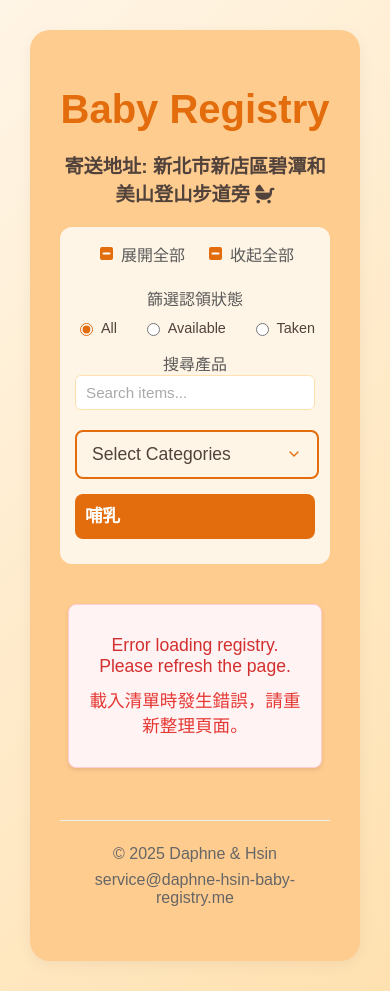
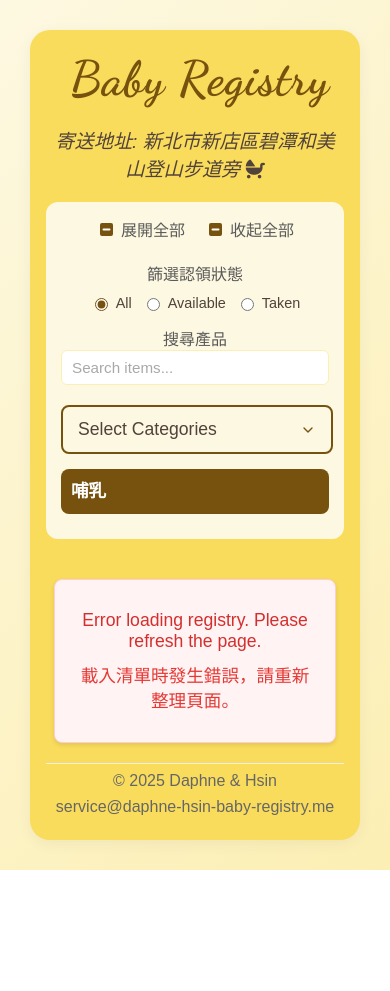
Before and after one commit to shanshanc/baby-registry, a website with bundled scripts: page public/index.html in a window 390 px wide. After the commit the page ends 870 px from the top, so only its background shows below. Built offline with nearby package versions, Linux system fonts and the light colour scheme; files whose address does not match are found by name.

Commit message:
css variables for major colors

```diff
--- a/public/index.html
+++ b/public/index.html
@@ -7,12 +7,13 @@
     <link rel="icon" href="img/heart.png">
     <link rel="stylesheet" href="styles.css">
     <link rel="stylesheet" href="https://cdnjs.cloudflare.com/ajax/libs/font-awesome/6.0.0-beta3/css/all.min.css">
+    <link rel="stylesheet" href="https://fonts.googleapis.com/css2?family=Dancing+Script:wght@700&display=swap">
     <script src="js/constants.js" type="module"></script>
     <script src="js/scripts.js" type="module" defer></script>
 </head>
 <body>
     <div class="container">
-        <h1>Baby Registry</h1>
+      <h1 class="title">Baby Registry</h1>
       <h3 class="address">寄送地址: 新北市新店區碧潭和美山登山步道旁 <i class="fa-solid fa-baby-carriage"></i></h3>
       <div class="registry-wrapper">
         <div class="sidebar">
--- a/public/styles.css
+++ b/public/styles.css
@@ -1,29 +1,52 @@
+:root {
+  /* Orange based theme */
+  /*
+  --primary-color: #E36C0C;
+  --secondary-color: #51423B;
+  --bg-light: #FFF5E6;
+  --bg-medium: #FFE1B0;
+  --bg-container: #FFCC8F;
+  --text-color: #5A5A5A;
+  */
+
+  /* Yellow based theme */
+  --primary-color: #76520e;
+  --secondary-color: #51423B;
+  --bg-light: #fdf8e1;
+  --bg-medium: #fcefb4;
+  --bg-container: #f9dc5c;
+  --text-color: #5A5A5A;
+}
+
 body {
   font-family: 'Poppins', Arial, sans-serif;
-  background: linear-gradient(135deg, #FFF5E6 0%, #FFE1B0 100%);
+  background: linear-gradient(135deg, var(--bg-light) 0%, var(--bg-medium) 100%);
   margin: 0;
   padding: 30px;
-  color: #5A5A5A;
+  color: var(--text-color);
 }
 .container {
   max-width: 1200px;
   margin: 0 auto;
-  background: #FFCC8F;
-  padding: 30px;
+  background: var(--bg-container);
+  padding: 16px;
   border-radius: 20px;
   box-shadow: 0 4px 15px rgba(0, 0, 0, 0.05);
 }
-h1 {
+.title {
   text-align: center;
-  color: #E36C0C;
-  font-size: 2.5em;
-  margin-bottom: 10px;
+  color: var(--primary-color);
+  font-size: 5em;
+  margin: 4px 0 0 10px;
+  font-family: 'Dancing Script', cursive;
+  letter-spacing: 1px;
 }
 .address {
   text-align: center;
   font-size: 1.2em;
-  font-weight: 600;
-  color: #51423B;
+  font-weight: 500;
+  font-style: italic;
+  color: var(--secondary-color);
   margin-bottom: 20px;
 }
 .registry-wrapper {
@@ -33,7 +56,7 @@ h1 {
 
 .sidebar {
   width: 250px;
-  background: #FFF5E6;
+  background: var(--bg-light);
   padding: 15px;
   border-radius: 12px;
 }
@@ -50,16 +73,16 @@ h1 {
   cursor: pointer;
 }
 .controls input[type="checkbox"] {
-  accent-color: #E36C0C;
+  accent-color: var(--primary-color);
   margin-right: 8px;
 }
 
 .categories .category h2 {
-  color: #51423B;
+  color: var(--secondary-color);
   cursor: pointer;
   margin: 10px 0;
   padding: 10px;
-  background: #FFE1B0;
+  background: var(--bg-medium);
   border-radius: 8px;
   transition: all 0.3s ease;
   font-size: 1.1em;
@@ -69,7 +92,7 @@ h1 {
   text-overflow: ellipsis;
 }
 .categories .category h2:hover, .categories .category h2.active {
-  background: #E36C0C;
+  background: var(--primary-color);
   color: white;
 }
 
@@ -112,7 +135,7 @@ h1 {
 }
 .product-name {
   font-weight: 600;
-  color: #51423B;
+  color: var(--secondary-color);
   font-size: 1.1em;
   text-decoration: none;
   transition: color 0.3s ease;
@@ -126,7 +149,7 @@ h1 {
   color: #4CAF50;
 }
 .product-status.taken {
-  color: #E36C0C;
+  color: var(--primary-color);
 }
 .product-url {
   font-size: 14px;
@@ -135,7 +158,7 @@ h1 {
 }
 .product-price {
   font-weight: 500;
-  color: #E36C0C;
+  color: var(--primary-color);
   margin-top: 6px;
 }
 .item-image {
@@ -143,7 +166,7 @@ h1 {
   height: 150px;
   object-fit: cover;
   border-radius: 8px;
-  border: 2px solid #FFE1B0;
+  border: 2px solid var(--bg-medium);
 }
 .donate-info {
   display: flex;
@@ -171,7 +194,7 @@ h1 {
 }
 .save-button {
   display: block;
-  background: #E36C0C;
+  background: var(--primary-color);
   color: white;
   border: none;
   padding: 4px 8px;
@@ -216,12 +239,12 @@ h1 {
 }
 
 .subcategory {
-  color: #51423B;
+  color: var(--secondary-color);
   font-size: 1.3em;
   font-weight: 600;
   margin: 15px 0 10px 0;
   padding-left: 10px;
-  border-left: 3px solid #E36C0C;
+  border-left: 3px solid var(--primary-color);
   line-height: 1.4;
 }
 .error-message {
@@ -254,7 +277,7 @@ h1 {
 /* Filter and Search Controls */
 .filter-search-controls {
     margin-bottom: 20px;
-    background: #FFF5E6;
+    background: var(--bg-light);
     border-radius: 8px;
 }
 
@@ -273,12 +296,12 @@ h1 {
     display: flex;
     align-items: center;
     cursor: pointer;
-    color: #51423B;
+    color: var(--secondary-color);
     font-size: 0.95em;
 }
 
 .filter-controls-radio input[type="radio"] {
-    accent-color: #E36C0C;
+    accent-color: var(--primary-color);
     margin-right: 8px;
 }
 
@@ -290,10 +313,10 @@ h1 {
 .search-control input[type="text"] {
     width: 100%;
     padding: 8px 10px;
-    border: 1px solid #FFE1B0;
+    border: 1px solid var(--bg-medium);
     border-radius: 6px;
     font-size: 0.95em;
-    color: #51423B;
+    color: var(--secondary-color);
     background: white;
     transition: border-color 0.3s ease;
     box-sizing: border-box;
@@ -302,7 +325,7 @@ h1 {
 
 .search-control input[type="text"]:focus {
     outline: none;
-    border-color: #E36C0C;
+    border-color: var(--primary-color);
 }
 
 .search-control input[type="text"]::placeholder {
@@ -336,7 +359,7 @@ h1 {
 }
 
 .search-clear-btn:hover {
-    color: #E36C0C;
+    color: var(--primary-color);
 }
 
 .search-clear-btn.visible {
@@ -393,7 +416,7 @@ h1 {
 }
 
 .modal-email {
-  color: #5A5A5A;
+  color: var(--text-color);
 }
 
 .close-modal-btn {
@@ -476,9 +499,9 @@ h1 {
     display: none;
     width: 100%;
     margin-bottom: 15px;
-    border: 2px solid #E36C0C;
+    border: 2px solid var(--primary-color);
     border-radius: 8px;
-    background-color: #FFF5E6;
+    background-color: var(--bg-light);
     position: relative;
     z-index: 100;
 }
@@ -489,7 +512,7 @@ h1 {
     justify-content: space-between;
     padding: 12px 15px;
     cursor: pointer;
-    color: #51423B;
+    color: var(--secondary-color);
     font-size: 1.1em;
     font-weight: 500;
 }
@@ -498,7 +521,7 @@ h1 {
     width: 16px;
     height: 16px;
     fill: none;
-    stroke: #E36C0C;
+    stroke: var(--primary-color);
     stroke-width: 2;
     stroke-linecap: round;
     stroke-linejoin: round;
@@ -513,7 +536,7 @@ h1 {
     display: none;
     max-height: 250px;
     overflow-y: auto;
-    border-top: 1px solid #FFE1B0;
+    border-top: 1px solid var(--bg-medium);
 }
 
 .mobile-category-dropdown.open .dropdown-options {
@@ -525,7 +548,7 @@ h1 {
     align-items: center;
     padding: 12px 15px;
     cursor: pointer;
-    border-bottom: 1px solid #FFE1B0;
+    border-bottom: 1px solid var(--bg-medium);
     transition: background-color 0.2s ease;
 }
 
@@ -534,22 +557,25 @@ h1 {
 }
 
 .dropdown-option:hover {
-    background-color: #FFE1B0;
+    background-color: var(--bg-medium);
 }
 
 .dropdown-option input[type="checkbox"] {
     margin-right: 10px;
-    accent-color: #E36C0C;
+    accent-color: var(--primary-color);
     width: 16px;
     height: 16px;
 }
 
 .dropdown-option span {
     flex: 1;
-    color: #51423B;
+    color: var(--secondary-color);
 }
 
 @media (max-width: 768px) {
+  .title {
+    font-size: 3em;
+  }
   .registry-wrapper {
     flex-direction: column;
     gap: 0;
@@ -560,7 +586,7 @@ h1 {
 
   .subcategory {
     border-left: none;
-    border-bottom: 3px solid #E36C0C;
+    border-bottom: 3px solid var(--primary-color);
     text-align: center
   }
 
@@ -600,7 +626,7 @@ h1 {
 
   .filter-controls-radio {
     width: 100%;
-    justify-content: space-between;
+    justify-content: center;
   }
 
   .search-control-label {
@@ -644,19 +670,19 @@ h1 {
     top: 100%;
     left: 0;
     right: 0;
-    background-color: #FFF5E6;
-    border: 2px solid #E36C0C;
+    background-color: var(--bg-light);
+    border: 2px solid var(--primary-color);
     border-top: none;
     border-radius: 0 0 8px 8px;
     box-shadow: 0 4px 8px rgba(0, 0, 0, 0.1);
   }
 
   .mobile-category-dropdown option:hover {
-    background-color: #FFE1B0;
+    background-color: var(--bg-medium);
   }
 
   .mobile-category-dropdown option:checked {
-    background-color: #E36C0C;
+    background-color: var(--primary-color);
     color: white;
   }
 
@@ -667,4 +693,9 @@ h1 {
   .categories .category h2.active {
     display: block;
   }
+
+  .footer {
+    margin: 0;
+    padding: 0;
+  }
 }
```
Lines whose indentation alone changed are shown as unchanged.
